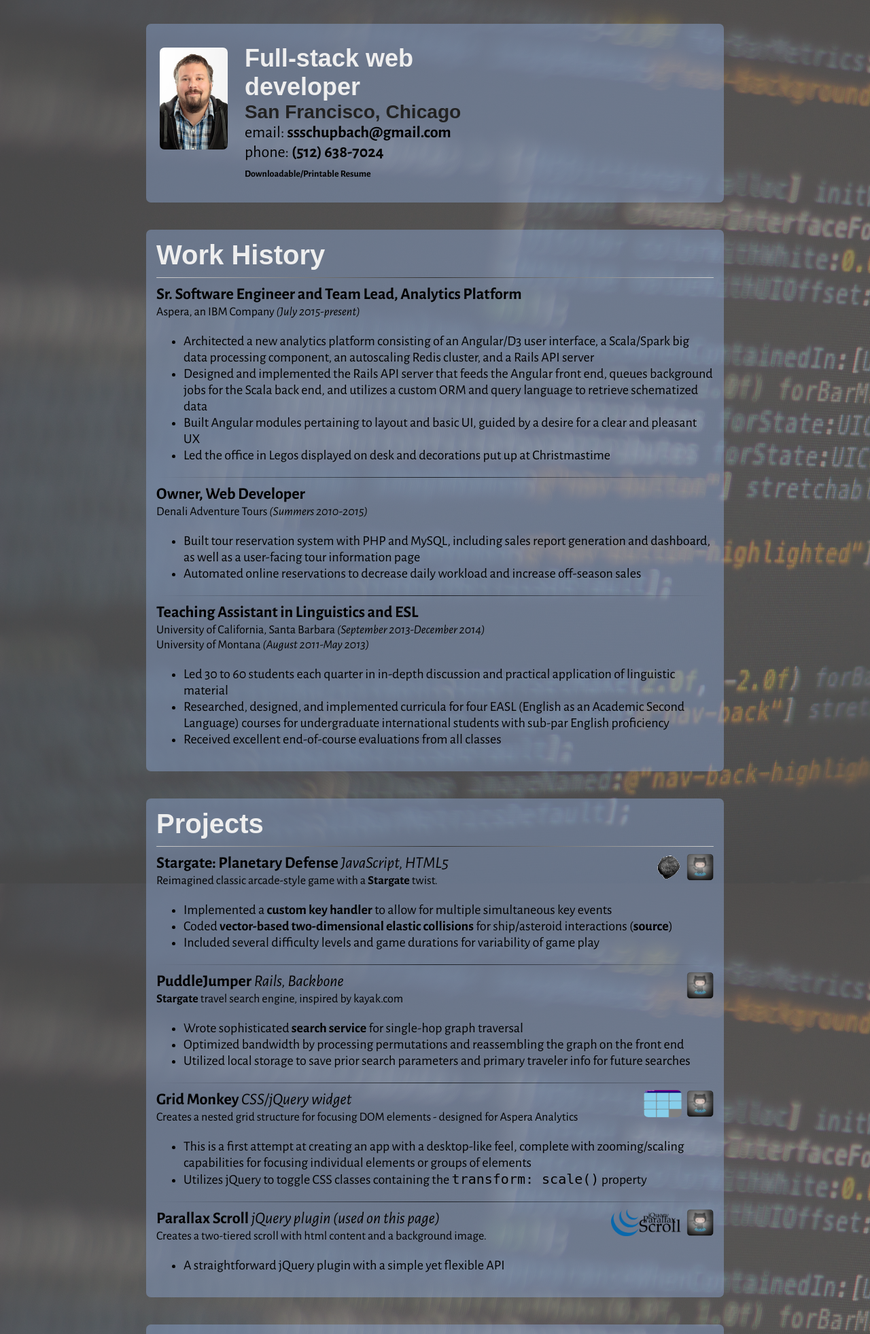
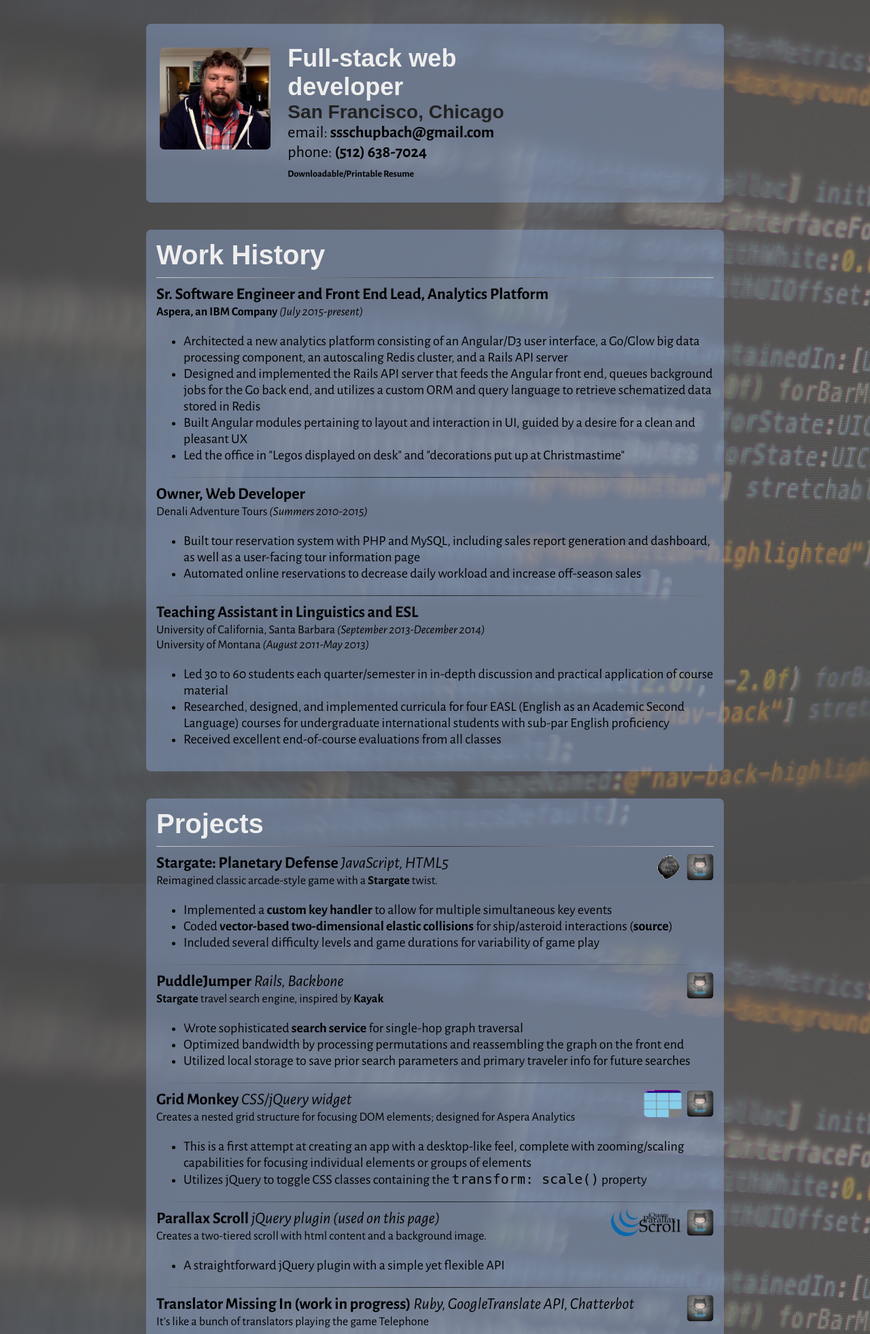
Before and after one commit to scottyschup/scottyschup.github.io, a PHP site: page / in a window 1280 px wide. Shown: the part 65-2028 px from the top of the page at 68% size. Run offline with PHP 8.4, Linux system fonts and the light colour scheme; some web fonts are replaced.

Commit message:
New imgs, new projects, updated resume

```diff
--- a/index.html
+++ b/index.html
@@ -51,7 +51,7 @@
     <section class="clearfix main">
       <div class="sections">
         <section class="clearfix contact">
-          <img src="imgs/headshot.jpg" class="profile">
+          <img src="imgs/workshot.jpg" class="profile">
           <hgroup class="clearfix left title">
             <h2>Full-stack web developer</h2>
             <h3>San Francisco, Chicago</h3>
@@ -78,14 +78,14 @@
           <hr class="hr1">
           <article>
             <header>
-              <p class="title"><b>Sr. Software Engineer and Team Lead, Analytics Platform</b></p>
-              <p class="subtitle">Aspera, an IBM Company <i>(July 2015-present)</i></p>
+              <p class="title"><b>Sr. Software Engineer and Front End Lead, Analytics Platform</b></p>
+              <p class="subtitle"><a href="http://asperasoft.com/">Aspera, an IBM Company</a> <i>(July 2015-present)</i></p>
             </header>
             <ul class="description">
-	      <li>Architected a new analytics platform consisting of an Angular/D3 user interface, a Scala/Spark big data processing component, an autoscaling Redis cluster, and a Rails API server</li>
-	      <li>Designed and implemented the Rails API server that feeds the Angular front end, queues background jobs for the Scala back end, and utilizes a custom ORM and query language to retrieve schematized data</li>
-	      <li>Built Angular modules pertaining to layout and basic UI, guided by a desire for a clear and pleasant UX</li>
-        <li>Led the office in Legos displayed on desk and decorations put up at Christmastime</li>
+              <li>Architected a new analytics platform consisting of an Angular/D3 user interface, a Go/Glow big data processing component, an autoscaling Redis cluster, and a Rails API server</li>
+              <li>Designed and implemented the Rails API server that feeds the Angular front end, queues background jobs for the Go back end, and utilizes a custom ORM and query language to retrieve schematized data stored in Redis</li>
+              <li>Built Angular modules pertaining to layout and interaction in UI, guided by a desire for a clean and pleasant UX</li>
+              <li>Led the office in "Legos displayed on desk" and "decorations put up at Christmastime"</li>
             </ul>
           </article>
           <hr class="hr2">
@@ -109,7 +109,7 @@
               <p class="subtitle">University of Montana <i>(August 2011-May 2013)</i></p>
             </header>
             <ul class="description">
-              <li>Led 30 to 60 students each quarter in in-depth discussion and practical application of linguistic material</li>
+              <li>Led 30 to 60 students each quarter/semester in in-depth discussion and practical application of course material</li>
               <li>Researched, designed, and implemented curricula for four EASL (English as an Academic Second Language) courses for undergraduate international students with sub-par English proficiency</li>
               <li>Received excellent end-of-course evaluations from all classes</li>
             </ul>
@@ -161,7 +161,7 @@
               </p>
               <p class="subtitle">
                 <a href="http://en.wikipedia.org/wiki/Stargate_(device)">
-                  Stargate</a> travel search engine, inspired by kayak.com
+                  Stargate</a> travel search engine, inspired by <a href="https://www.kayak.com">Kayak</a>
               </p>
             </header>
             <ul>
@@ -190,7 +190,7 @@
                 <i>CSS/jQuery widget</i>
               </p>
               <p class="subtitle">
-                Creates a nested grid structure for focusing DOM elements - designed for Aspera Analytics
+                Creates a nested grid structure for focusing DOM elements; designed for Aspera Analytics
               </p>
             </header>
             <ul>
@@ -225,6 +225,44 @@
               <li>A straightforward jQuery plugin with a simple yet flexible API</li>
             </ul>
           </article>
+
+          <hr class="hr2">
+
+          <article class="project">
+            <header class="project-header">
+              <p class="title">
+                <b>Translator Missing In (work in progress)
+                  <a href="https://github.com/scottyschup/translator-missing-in">
+                    <img src="imgs/icons/git2.png"></a>
+                  </b>
+                  <i>Ruby, GoogleTranslate API, Chatterbot</i>
+                </p>
+                <p class="subtitle">It's like a bunch of translators playing the game Telephone</p>
+              </header>
+              <ul>
+                <li>Utilized Google Translate API in stand-alone Ruby module</li>
+                <li>Next steps include setting up a Twitter bot to respond to direct tweets with a mangled translation of the original message</li>
+              </ul>
+            </article>
+
+          <hr class="hr2">
+
+          <article class="project">
+            <header class="project-header">
+              <p class="title">
+                <b>Treeify (work in progress)
+                  <a href="https://github.com/scottyschup/treeify">
+                    <img src="imgs/icons/git2.png"></a>
+                  </b>
+                  <i>Ruby, HTML, CSS, JavaScript</i>
+                </p>
+                <p class="subtitle">Create an interactive, recursive index for any directory</p>
+              </header>
+              <ul>
+                <li>Written in plain Ruby with a simple CLI</li>
+                <li>Next steps include refactoring in a more generalized way and packaging as a gem</li>
+              </ul>
+            </article>
         </section>
 
         <section class="clearfix" id="education">
@@ -233,7 +271,11 @@
 
           <article>
             <header>
-              <p class="title"><b>Immersive Ruby on Rails Bootcamp</b></p>
+              <p class="title"><b>Immersive Ruby on Rails Bootcamp</b>
+                <a href="https://www.appacademy.io">
+                  <img src="imgs/appacademy.jpg" alt="App Academy Logo">
+                </a>
+              </p>
               <p class="subtitle">App Academy <i>(Spring 2015)</i></p>
             </header>
             <ul class="description">
@@ -245,7 +287,11 @@
 
           <article>
             <header>
-              <p class="title"><b>Coursework toward a PhD Linguistics</b></p>
+              <p class="title"><b>Coursework toward a PhD Linguistics</b>
+                <a href="http://www.ucsb.edu/">
+                  <img class="white-bkgd" src="imgs/ucsb.png" alt="UC Santa Barbara Logo">
+                </a>
+              </p>
               <p class="subtitle">
                 University of California, Santa Barbara <i>(2013-2014)</i>
               </p>
@@ -260,7 +306,11 @@
 
           <article>
             <header>
-              <p class="title"><b>MA Linguistics</b> (GPA 4.0)</p>
+              <p class="title"><b>MA Linguistics</b> (GPA 4.0)
+                <a href="http://www.umt.edu/">
+                  <img src="imgs/umt.jpg" alt="University of Montana">
+                </a>
+              </p>
               <p class="subtitle">University of Montana <i>(2011-2013)</i></p>
             </header>
             <ul class="description">
@@ -274,7 +324,11 @@
 
           <article>
             <header>
-              <p class="title"><b>BA Classics</b> (GPA 3.97)</p>
+              <p class="title"><b>BA Classics</b> (GPA 3.97)
+                <a href="https://www.gvsu.edu/">
+                  <img class="white-bkgd" src="imgs/gvsu.png" alt="Grand Valley State University logo">
+                </a>
+              </p>
               <p class="subtitle">Grand Valley State University <i>(2008-2010)</i></p>
             </header>
             <ul class="description">
--- a/style/main.css
+++ b/style/main.css
@@ -195,4 +195,8 @@
   .tri-column ul {
     width: 90%; }
 
+.white-bkgd {
+  padding: 3px;
+  background-color: white; }
+
 /*# sourceMappingURL=main.css.map */
--- a/style/main.scss
+++ b/style/main.scss
@@ -241,3 +241,8 @@
     width: 90%;
   }
 }
+
+.white-bkgd {
+  padding: 3px;
+  background-color: white;
+}
```
Also changed, not shown: imgs/appacademy.jpg (added), imgs/gvsu.png (added), imgs/icons/aa.png (added), imgs/icons/education.png (added), imgs/icons/profile.png (added), imgs/icons/work.png (added), imgs/icons/work2.png (added), imgs/icons/work3.jpg (added), imgs/ucsb.jpg (added), imgs/ucsb.png (added), imgs/umt.jpg (added), imgs/workshot.jpg (added), 2 other files.
